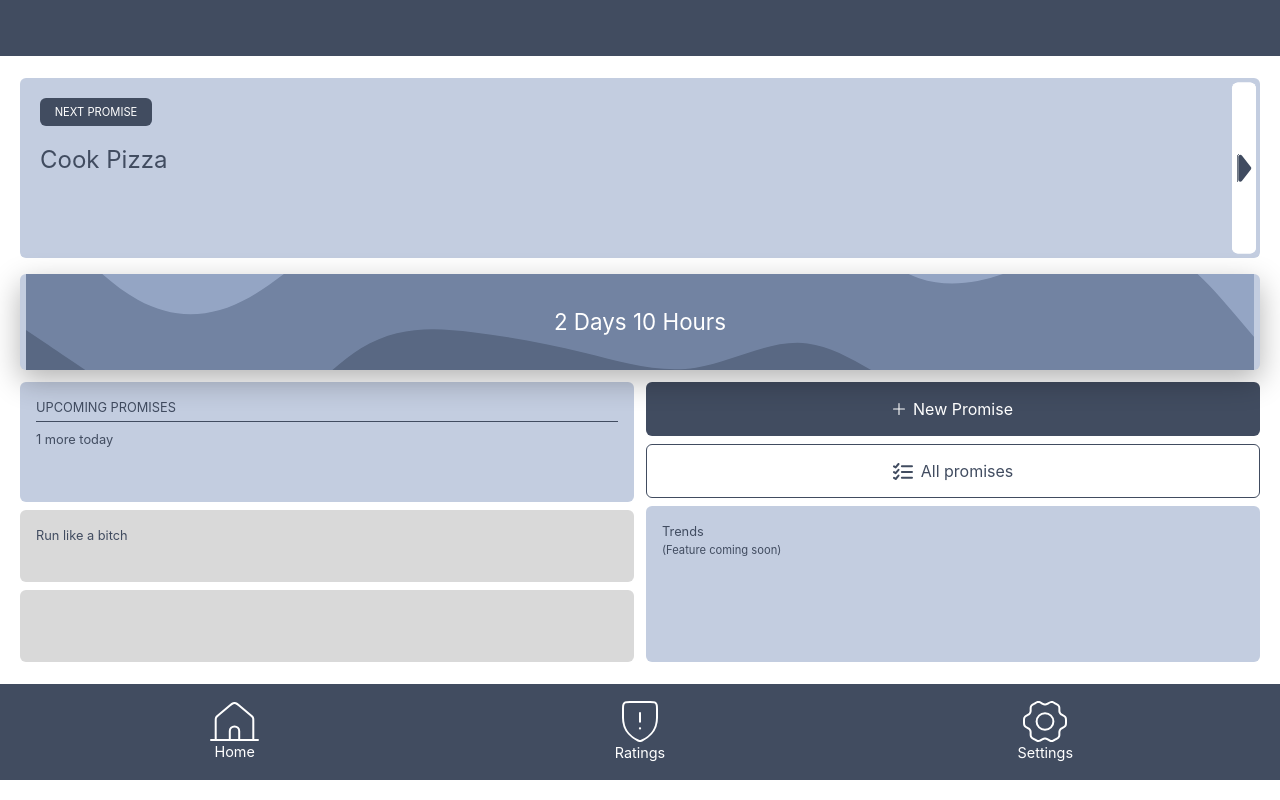
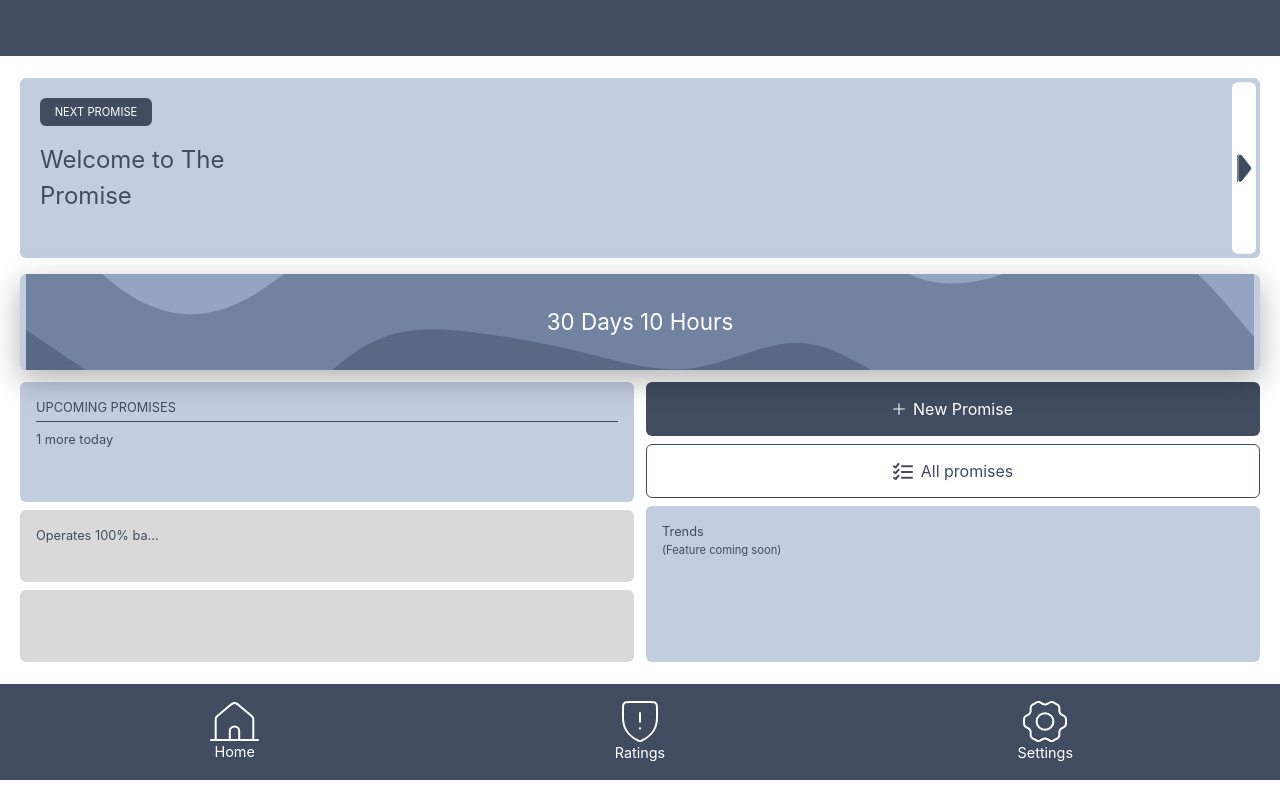
Before and after one commit to iyliaj/The-Promise-V2, a React (Vite) app in the folder the-promise-v2/: page / in a window 1280 px wide. Built offline with nearby package versions, Linux system fonts and the light colour scheme.

Commit message:
Added default initial data

```diff
--- a/the-promise-v2/src/App.jsx
+++ b/the-promise-v2/src/App.jsx
@@ -28,17 +28,17 @@ function App() {
       promises: [
         {
           id: 1,
-          title: "Cook Pizza",
-          description: "Finish cooking Napolitana Pizza",
-          date: "2026-02-10",
+          title: "Welcome to The Promise",
+          description: "The Promise is a timed to-do list app for personal development",
+          date: "2026-03-10",
           time: "22:53",
           status: "active"
         },
         {
           id: 2,
-          title: "Run like a bitch",
-          description: "Burn some calories",
-          date: "2026-02-10",
+          title: "Operates 100% based on your honesty, for now",
+          description: "Further development is in the works",
+          date: "2026-03-12",
           time: "23:00",
           status: "active"
         }
```
